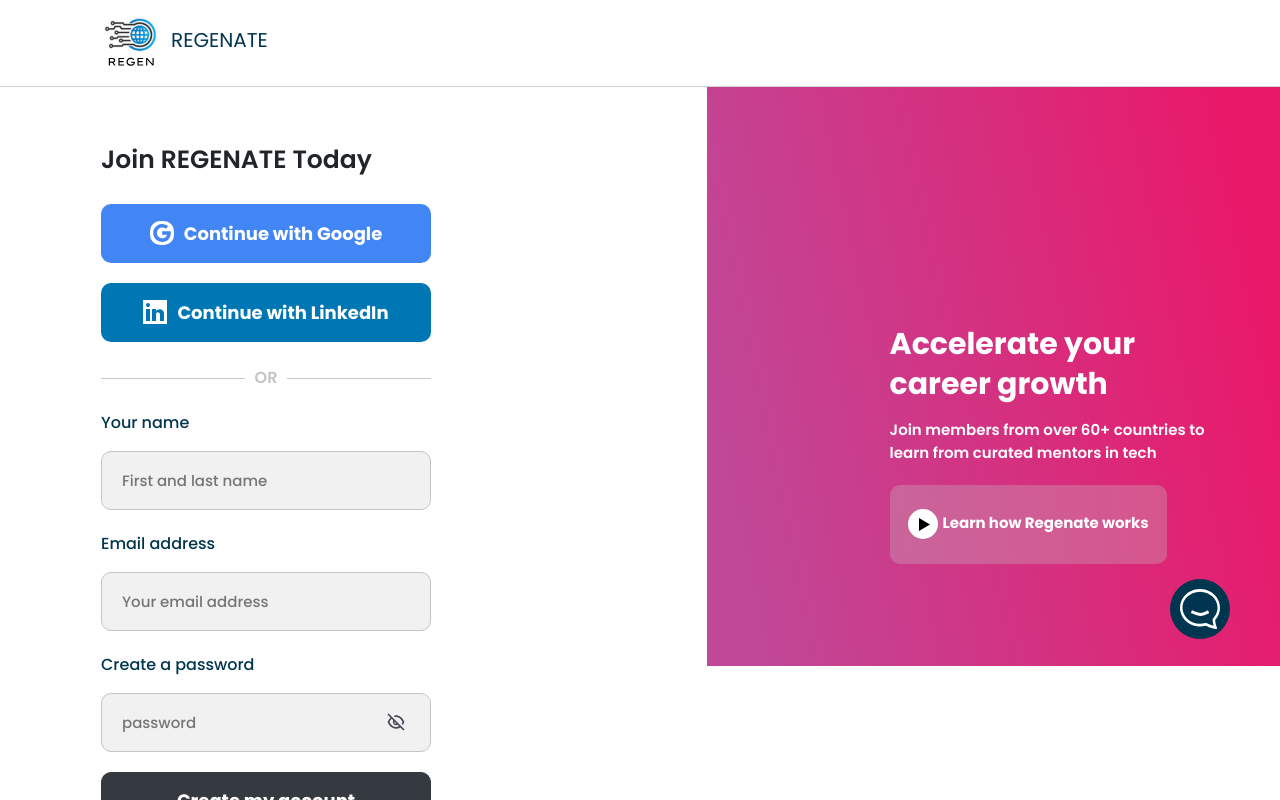
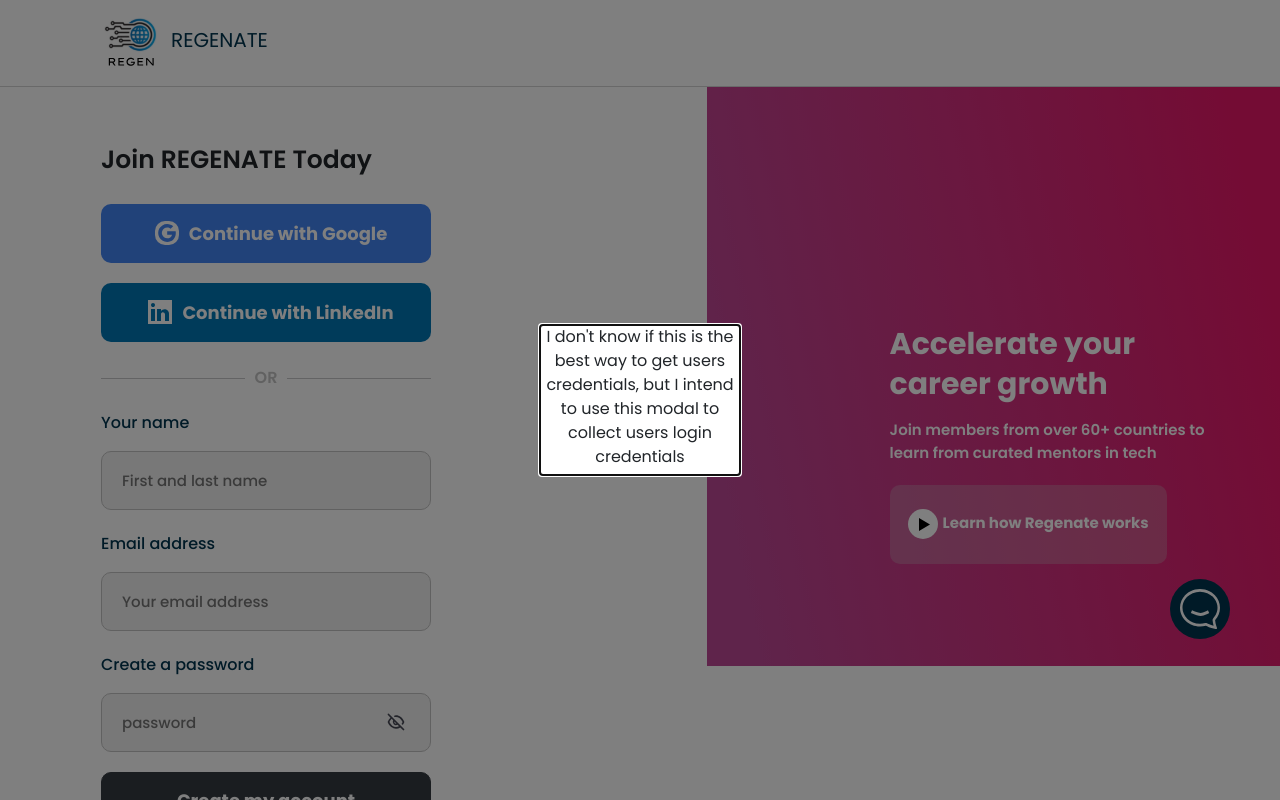
Before and after one commit to regenate/frontend, a React (Create React App) app: page /register in a window 1280 px wide. Both pictures are taken after a click on the element "Continue with LinkedIn". Shown: the top 800 px of the page. Built offline with nearby package versions, Linux system fonts and the light colour scheme.

Commit message:
modal created for social login

```diff
--- a/src/App.tsx
+++ b/src/App.tsx
@@ -7,7 +7,7 @@ import Header from "./components/header/Header";
 import Footer from "./components/footer/Footer";
 import User from "./pages/user/User";
 import PrivacyPolicy from "./pages/privacyPolicy/PrivacyPolicy";
-import CommunityStandards from './pages/communityStandards/CommunityStandards'
+import CommunityStandards from "./pages/communityStandards/CommunityStandards";
 import { Routes, Route } from "react-router-dom";
 
 function App() {
--- /dev/null
+++ b/src/modals/socialLogin/SocialLogin.module.scss
@@ -0,0 +1,11 @@
+.socialLogin {
+  position: absolute;
+  top: 50%;
+  left: 50%;
+  right: 50%;
+  width: 200px;
+  height: 150px;
+  background-color: #fff;
+  transform: translate(-50%, -50%);
+  text-align: center;
+}
--- /dev/null
+++ b/src/modals/socialLogin/SocialLogin.tsx
@@ -0,0 +1,31 @@
+import React, { useState, useImperativeHandle, forwardRef } from "react";
+import Modal from "@mui/material/Modal";
+import styles from "./SocialLogin.module.scss";
+
+const SocialLogin = forwardRef((props, ref) => {
+  const [open, setOpen] = useState(false);
+  const handleClose = () => setOpen(false);
+
+  useImperativeHandle(ref, () => ({
+    handleOpen() {
+      return setOpen(true);
+    },
+  }));
+
+  return (
+    <div>
+      <Modal
+        open={open}
+        onClose={handleClose}
+        aria-labelledby="modal-modal-title"
+        aria-describedby="modal-modal-description"
+      >
+        <div className={styles.socialLogin}>
+          I don't know if this is the best way to get users credentials, but I
+          intend to use this modal to collect users login credentials
+        </div>
+      </Modal>
+    </div>
+  );
+});
+export default SocialLogin;
--- a/src/pages/join/Join.tsx
+++ b/src/pages/join/Join.tsx
@@ -1,4 +1,4 @@
-import React, { useEffect, useState } from "react";
+import React, { useEffect, useRef, useState } from "react";
 import styles from "./Join.module.scss";
 import {
   GoogleIconSvg,
@@ -8,6 +8,7 @@ import {
   EyeOffSVG,
   EyeSVG,
 } from "../../assets/svg/icons";
+import SocialLogin from "../../modals/socialLogin/SocialLogin";
 import { Link, useNavigate, useLocation, Navigate } from "react-router-dom";
 
 const Join = (props: any) => {
@@ -16,6 +17,8 @@ const Join = (props: any) => {
   const [submit, setSubmit] = useState(false);
   const [name, setName] = useState("");
   const [inputType, setInputType] = useState(false);
+
+  const inputRef = useRef(null);
 
   const handleSubmit = (event: React.FormEvent<HTMLFormElement>) => {
     event.preventDefault();
@@ -48,15 +51,17 @@ const Join = (props: any) => {
           <div className={styles.socialLogin}>
             <div
               className={styles.google}
-              onClick={() => console.log("google clicked")}
+              onClick={() => inputRef.current.handleOpen()}
             >
+              <SocialLogin ref={inputRef} />
               <GoogleIconSvg />
               <span>Continue with Google</span>
             </div>
             <div
               className={styles.linkedin}
-              onClick={() => console.log("LikedIn clicked")}
+              onClick={() => inputRef.current.handleOpen()}
             >
+              <SocialLogin ref={inputRef} />
               <LinkedinIconSvg />
               <span>Continue with LinkedIn</span>
             </div>
@@ -161,4 +166,5 @@ const Join = (props: any) => {
     </div>
   );
 };
+
 export default Join;
```
Also changed, not shown: tsconfig.json (+4 -9 lines), 1 other file (tests, documents, lock files or other folders).
